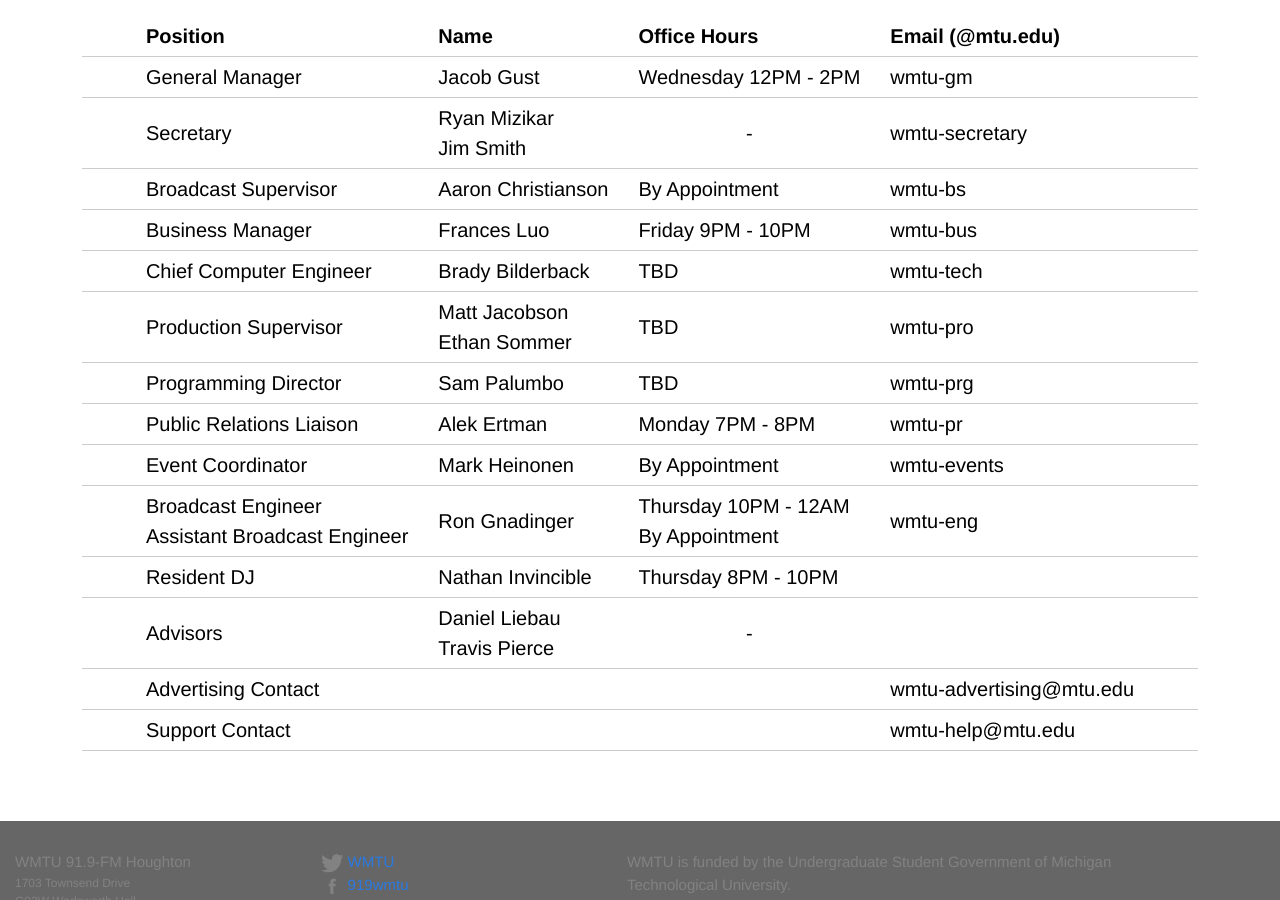
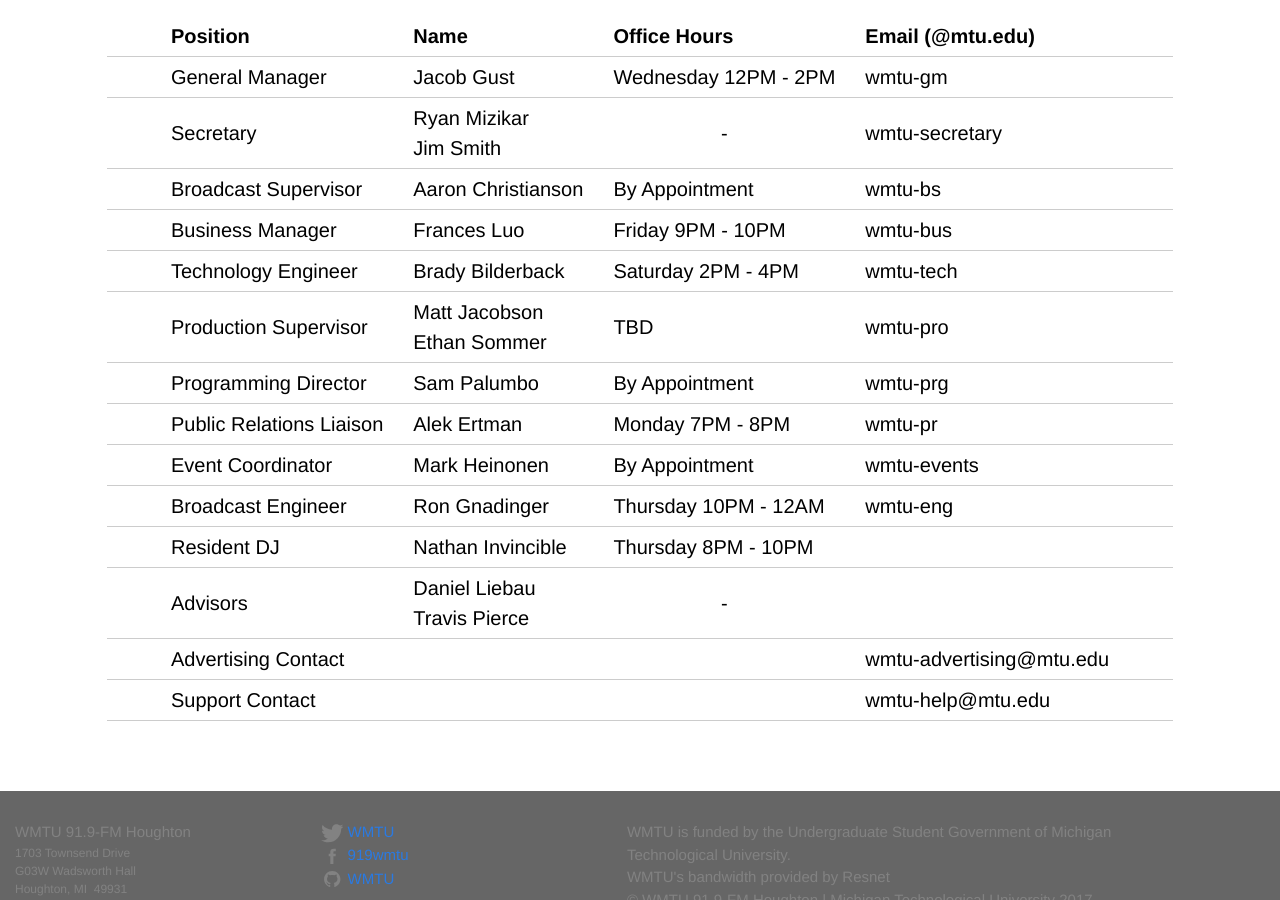
Before and after one commit to WMTU/wmtu.mtu.edu, a Jekyll site: the page built from index.html, in a window 1280 px wide and 900 px high, scrolled down 1409 px. Built offline with Jekyll 4.4.1, drawn with Linux system fonts in a browser that asks for light colours; comment, search, counter and statistics services are not loaded.

Commit message:
Updating Staff info

```diff
--- a/index.html
+++ b/index.html
@@ -109,13 +109,13 @@
       </tr>
       <tr>
         <td>
-          Chief Computer Engineer
+          Technology Engineer
         </td>
         <td>
           Brady Bilderback
         </td>
         <td>
-          TBD
+          Saturday 2PM - 4PM
         </td>
         <td>
           wmtu-tech
@@ -145,7 +145,7 @@
           Sam Palumbo
         </td>
         <td>
-          TBD
+          By Appointment
         </td>
         <td>
           wmtu-prg
@@ -182,16 +182,12 @@
       <tr>
         <td>
           Broadcast Engineer
-          <br />
-          Assistant Broadcast Engineer
         </td>
         <td>
           Ron Gnadinger
         </td>
         <td>
           Thursday 10PM - 12AM
-          <br />
-          By Appointment
         </td>
         <td>
           wmtu-eng
```
